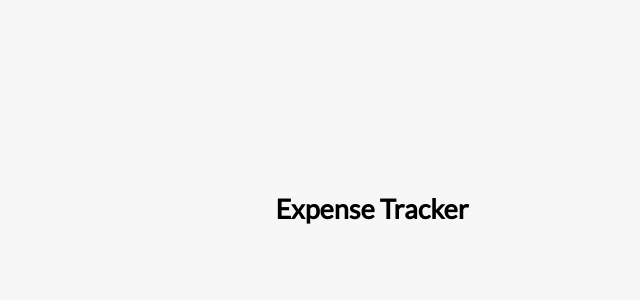
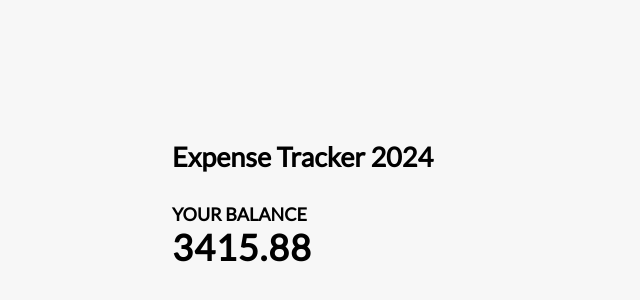
Before and after one commit to cprom/expense-tracker, a Vue app: page / in a window 1280 px wide. Shown: the part 192-492 px from the top of the page, without its empty margins (268-908 px from the left). Built offline with nearby package versions, Linux system fonts and the light colour scheme.

Commit message:
added balance

```diff
--- a/src/App.vue
+++ b/src/App.vue
@@ -1,7 +1,28 @@
 <script setup>
 import Header from './components/Header.vue'
+import Balance from './components/Balance.vue';
+import {ref, computed} from 'vue'
+
+const transactions = ref([
+  {id: 1, text:'Paycheck', amount: 699.99},
+  {id: 2, text:'Food', amount: -30},
+  {id: 3, text:'Bills', amount: -200},
+  {id: 4, text:'Video Game', amount: -54.11},
+  {id: 4, text:'Tax Return', amount: 3000},
+
+])
+
+//get the total
+const total = computed(() => {
+  return transactions.value.reduce( (acc, transactions) => {
+    return acc + transactions.amount
+  }, 0)
+})
 </script>
 
 <template>
 <Header></Header>
+<div class="container">
+  <Balance :total="total"></Balance>
+</div>
 </template>
--- /dev/null
+++ b/src/components/Balance.vue
@@ -0,0 +1,16 @@
+<template>
+    <h4>Your Balance</h4>
+    <h1 id="balance">{{ total }}</h1>
+</template>
+
+<script setup>
+import { defineProps } from 'vue'
+
+const props = defineProps({
+    total: {
+        type: Number,
+        require: true,
+
+    }
+})
+</script>
--- a/src/components/Header.vue
+++ b/src/components/Header.vue
@@ -1,3 +1,3 @@
 <template>
-    <h2>Expense Tracker</h2>
+    <h2>Expense Tracker 2024</h2>
 </template>
```
